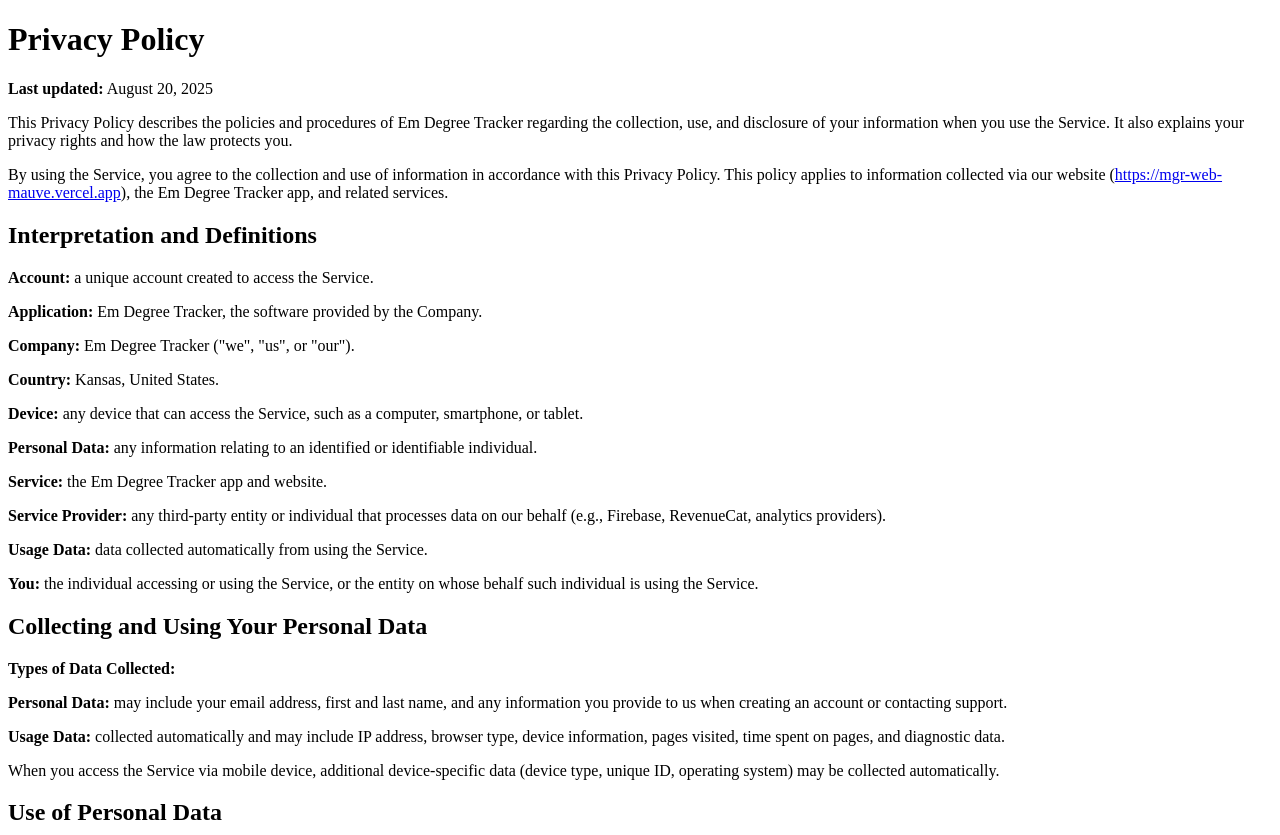
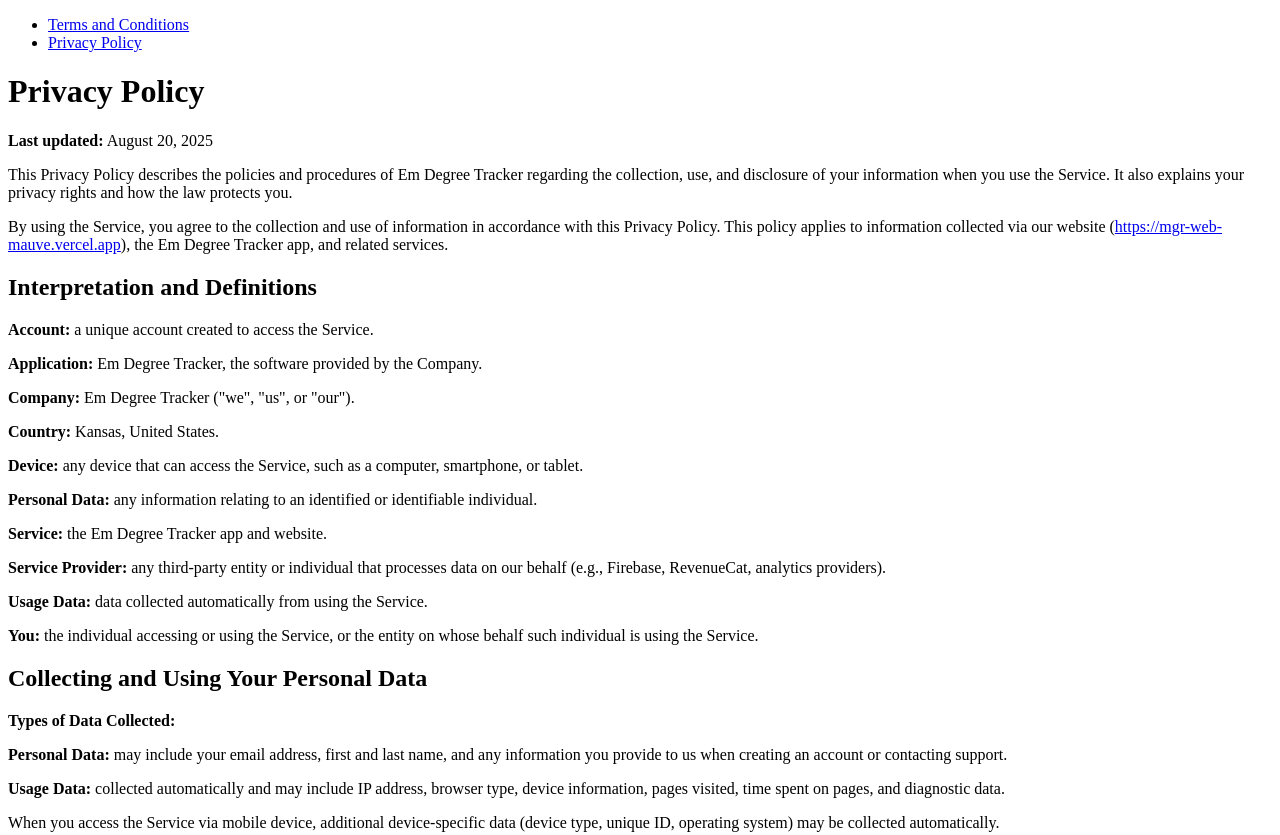
Before and after one commit to mamadouD29/mgr_toc, a plain HTML site: page privacyPolicy.html in a window 1280 px wide. Shown: the top 835 px of the page. Drawn offline with Linux system fonts and the light colour scheme.

Commit message:
updated the website

```diff
--- a/privacyPolicy.html
+++ b/privacyPolicy.html
@@ -6,6 +6,14 @@
 		<title>Document</title>
 	</head>
 	<body>
+		<div>
+			<nav>
+				<ul class="ulLi">
+					<li><a href="./index.html">Terms and Conditions</a></li>
+					<li><a href="./privacyPolicy.html">Privacy Policy</a></li>
+				</ul>
+			</nav>
+		</div>
 		<div>
 			<h1>Privacy Policy</h1>
 			<p><strong>Last updated:</strong> August 20, 2025</p>
```
